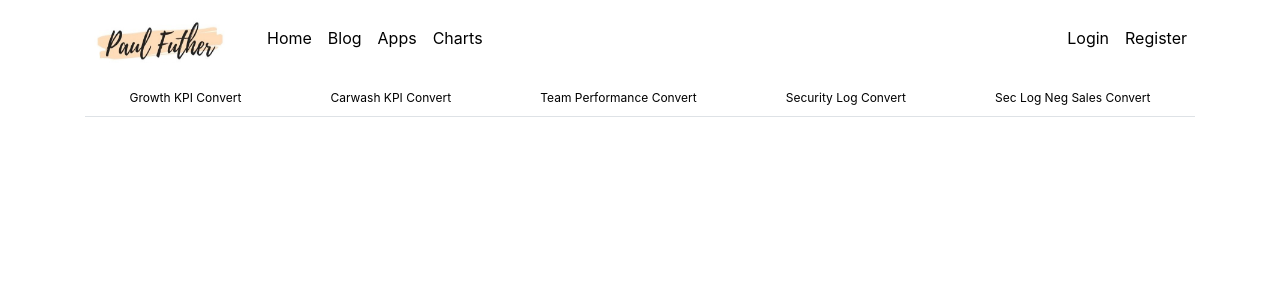
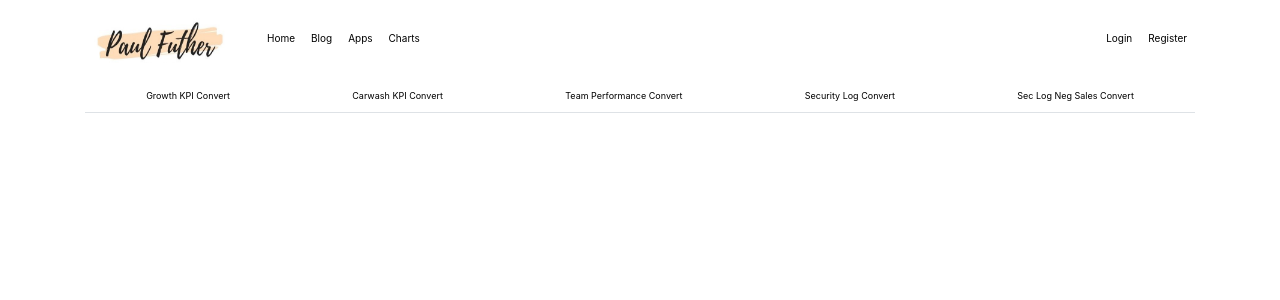
Before and after one commit to Paulfuther/Work-Website, a Flask app: page /applications in a window 1280 px wide. Shown: the top 300 px of the page. Run offline with Flask 2, Linux system fonts and the light colour scheme; some libraries are stand-ins or nearby versions.

Commit message:
adjust fond header

```diff
--- a/flaskblog/routes.py
+++ b/flaskblog/routes.py
@@ -18,6 +18,8 @@ from flask_login import login_user, current_user, logout_user, login_required
 import secrets
 from PIL import Image
 import re
+import mysql
+
 
 chartstore = 48314
 
--- a/flaskblog/static/main.css
+++ b/flaskblog/static/main.css
@@ -15,6 +15,7 @@ h1, h2, h3, h4, h5, h6 {
 
 .site-header .navbar-nav .nav-link {
   color: black;
+  font-size: 10px;
 }
 
 .navbar-brand >img{
@@ -103,7 +104,7 @@ a.article-title:hover {
 
 .nav-tabs>a {
   color: black;
-  font-size: 12px;
+  font-size: 9px;
 }
 
 /*.btn {
```
Also changed, not shown: flaskblog/site.db.
